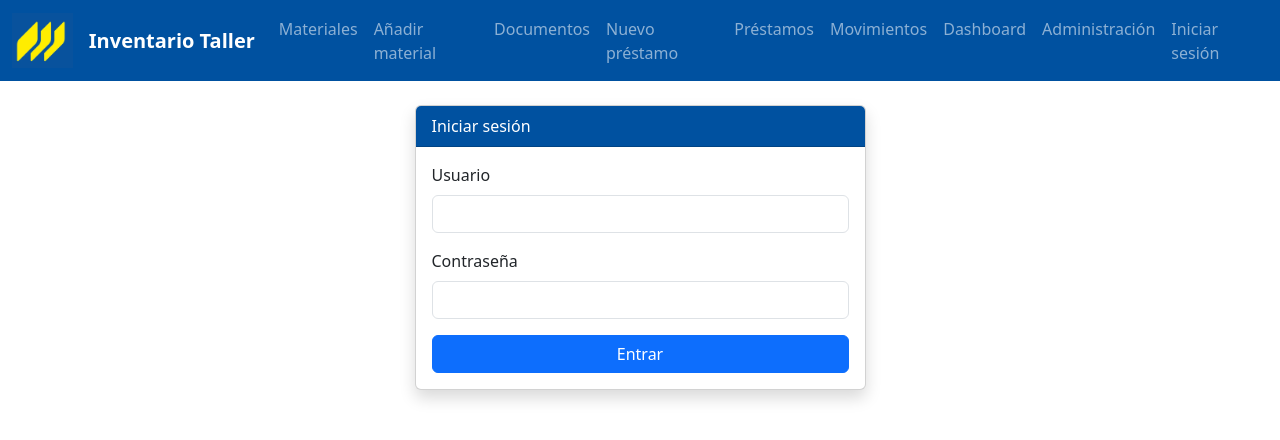
After one commit to josellagosta-collab/inventario_taller_sdd, a Django app: page /login/ in a window 1280 px wide. The commit adds this page. Shown: the top 440 px of the page. Run offline with Django 5.2, Linux system fonts and the light colour scheme.

Commit message:
feat: añadir autentificación de usuarios

```diff
--- a/documentos/views.py
+++ b/documentos/views.py
@@ -4,7 +4,9 @@ from .forms import DocumentoForm
 from .models import Documento
 from django.db.models import Q
 from django.core.paginator import Paginator
+from django.contrib.auth.decorators import login_required
 
+@login_required
 def subir_documento(request, material_id):
     material = get_object_or_404(Material, id=material_id)
 
@@ -30,6 +32,7 @@ def subir_documento(request, material_id):
         "material": material,
     })
 
+@login_required
 def eliminar_documento(request, documento_id):
     documento = get_object_or_404(Documento, id=documento_id)
     material = documento.material
@@ -44,6 +47,7 @@ def eliminar_documento(request, documento_id):
         "material": material,
     })
 
+@login_required
 def lista_documentos(request):
     documentos = Documento.objects.select_related("material", "usuario").all()
 
--- a/inventario_taller/settings.py
+++ b/inventario_taller/settings.py
@@ -133,3 +133,6 @@ STATICFILES_DIRS = [
 ]
 MEDIA_URL = '/media/'
 MEDIA_ROOT = BASE_DIR / 'media'
+LOGIN_URL = "/login/"
+LOGIN_REDIRECT_URL = "/"
+LOGOUT_REDIRECT_URL = "/login/"
--- a/inventario_taller/urls.py
+++ b/inventario_taller/urls.py
@@ -21,6 +21,7 @@ from django.conf.urls.static import static
 
 urlpatterns = [
     path("admin/", admin.site.urls),
+    path("", include("django.contrib.auth.urls")),
     path("", include("inventario.urls")),
     path("", include("documentos.urls")),
     path("", include("prestamos.urls")),
--- a/prestamos/views.py
+++ b/prestamos/views.py
@@ -5,7 +5,9 @@ from django.utils import timezone
 from django.contrib.auth.models import User
 from django.core.paginator import Paginator
 from inventario.models import MovimientoInventario
+from django.contrib.auth.decorators import login_required
 
+@login_required
 def crear_prestamo(request):
     if request.method == "POST":
         prestamo_form = PrestamoForm(request.POST)
@@ -41,6 +43,7 @@ def crear_prestamo(request):
         "linea_form": linea_form,
     })
 
+@login_required
 def lista_prestamos(request):
     prestamos = Prestamo.objects.select_related(
         "usuario_receptor",
@@ -96,6 +99,7 @@ def lista_prestamos(request):
         "total_retrasados": total_retrasados,
     })
 
+@login_required
 def devolver_prestamo(request, prestamo_id):
     prestamo = get_object_or_404(Prestamo, id=prestamo_id)
 
@@ -142,6 +146,7 @@ def devolver_prestamo(request, prestamo_id):
         "total_retrasados": total_retrasados,
     })
 
+@login_required
 def detalle_prestamo(request, prestamo_id):
     prestamo = get_object_or_404(
         Prestamo.objects.select_related(
--- a/templates/base.html
+++ b/templates/base.html
@@ -8,6 +8,14 @@
     <title>{% block title %}Inventario Taller{% endblock %}</title>
 
     <link href="https://cdn.jsdelivr.net/npm/bootstrap@5.3.7/dist/css/bootstrap.min.css" rel="stylesheet">
+
+    <style>
+        input[type="text"],
+        input[type="password"],
+        input[type="email"] {
+            class: form-control;
+        }
+    </style>
 </head>
 <body>
 
@@ -85,6 +93,33 @@
                     </a>
                 </li>
 
+{% if user.is_authenticated %}
+
+    <li class="nav-item">
+        <span class="nav-link">
+            Usuario: {{ user.username }}
+        </span>
+    </li>
+
+    <li class="nav-item">
+        <form method="post" action="{% url 'logout' %}">
+            {% csrf_token %}
+            <button type="submit" class="btn btn-outline-light btn-sm mt-1">
+                Cerrar sesión
+            </button>
+        </form>
+    </li>
+
+{% else %}
+
+    <li class="nav-item">
+        <a class="nav-link" href="{% url 'login' %}">
+            Iniciar sesión
+        </a>
+    </li>
+
+{% endif %}
+
             </ul>
 
         </div>
--- /dev/null
+++ b/templates/registration/login.html
@@ -0,0 +1,59 @@
+{% extends "base.html" %}
+
+{% block title %}
+Iniciar sesión
+{% endblock %}
+
+{% block content %}
+
+<div class="row justify-content-center">
+
+    <div class="col-md-5">
+
+        <div class="card shadow">
+
+            <div class="card-header text-white" style="background-color: #0051A0;">
+                Iniciar sesión
+            </div>
+
+            <div class="card-body">
+
+                {% if form.errors %}
+                    <div class="alert alert-danger">
+                        Usuario o contraseña incorrectos.
+                    </div>
+                {% endif %}
+
+                <form method="post">
+
+                    {% csrf_token %}
+
+                    <div class="mb-3">
+                        <label class="form-label">
+                            Usuario
+                        </label>
+                        <input type="text" name="username" class="form-control" required id="id_username">
+                    </div>
+
+                    <div class="mb-3">
+                        <label class="form-label">
+                            Contraseña
+                        </label>
+                        <input type="password" name="password" class="form-control" required id="id_password">
+                    </div>
+
+                    <button type="submit" class="btn btn-primary w-100">
+                        Entrar
+                    </button>
+
+                </form>
+
+            </div>
+
+        </div>
+
+    </div>
+
+</div>
+
+{% endblock %}
```
Also changed, not shown: inventario/views.py (+8 -0 lines).
